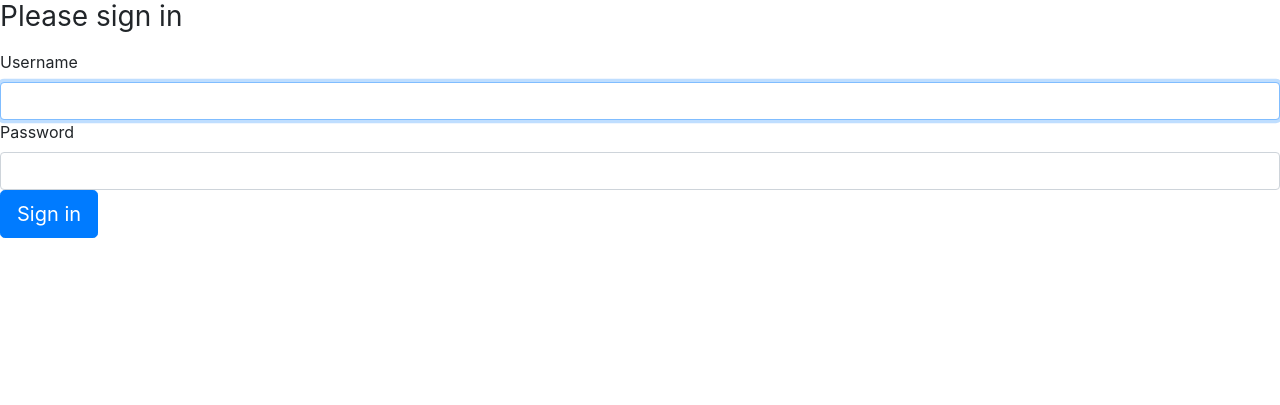
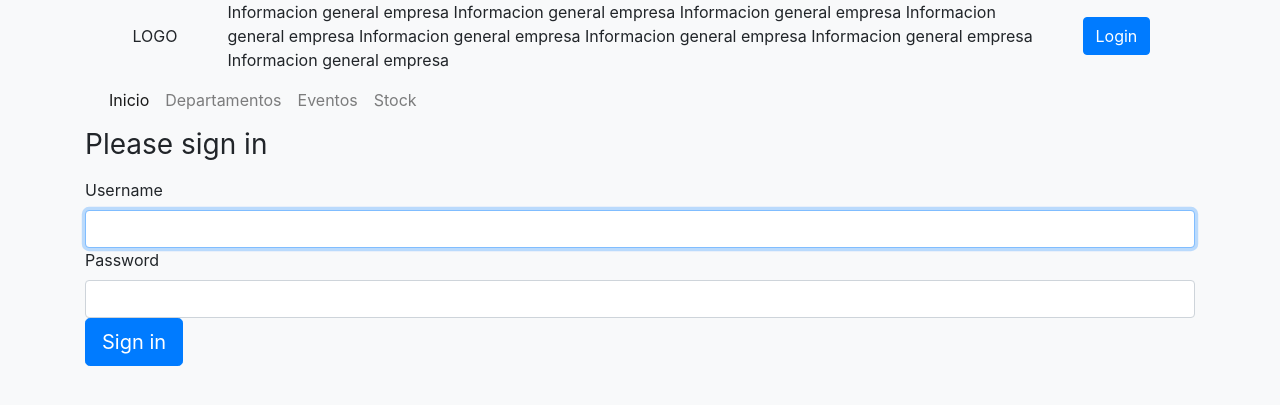
Before and after one commit to cristobaldl/almacen, a Symfony app: template templates/security/login.html.twig in a window 1280 px wide. Shown: the top 405 px of the page. Run offline with Twig, Linux system fonts and the light colour scheme; the template is opened without the code that fills it, so the values that code supplies are empty; some libraries are stand-ins or nearby versions.

Commit message:
Added navbar and roles to /admin

```diff
--- a/src/Entity/User.php
+++ b/src/Entity/User.php
@@ -62,7 +62,9 @@ class User implements UserInterface
     {
         $roles = $this->roles;
         // guarantee every user at least has ROLE_USER
-        $roles[] = 'ROLE_USER';
+        if (!isset($roles)) {
+            $roles[] = 'ROLE_USER';
+        }
 
         return array_unique($roles);
     }
--- a/templates/base.html.twig
+++ b/templates/base.html.twig
@@ -7,7 +7,42 @@
         <link rel="stylesheet" href="https://stackpath.bootstrapcdn.com/bootstrap/4.3.1/css/bootstrap.min.css" integrity="sha384-ggOyR0iXCbMQv3Xipma34MD+dH/1fQ784/j6cY/iJTQUOhcWr7x9JvoRxT2MZw1T" crossorigin="anonymous">
         {% endblock %}
     </head>
-    <body>
+    <body class="container bg-light">
+        <header class="row bg-light justify-content-center align-items-center">
+            <div class="col col-md-1">LOGO</div>
+            <div class="col col-md-9">Informacion general empresa Informacion general empresa Informacion general empresa Informacion general empresa Informacion general empresa Informacion general empresa Informacion general empresa Informacion general empresa </div>
+            <div class="col col-md-1">
+                {% if app.user %}
+                    <div class="mb-3">
+                        <p>Bienvenido {{ app.user.username }} </p>
+                        <a class="btn btn-primary" href="{{ path('app_logout') }}">Logout</a>
+                    </div>
+                {% else %}
+                    <a class="btn btn-primary" href="/login">Login</a>
+                {% endif %}
+            </div>
+        </header>
+        <nav class="navbar navbar-expand-lg navbar-light bg-light">
+            <ul class="navbar-nav">
+                <li class="nav-item active">
+                    <a class="nav-link" href="/">Inicio</a>
+                </li>
+                <li class="nav-item">
+                    <a class="nav-link" href="#">Departamentos</a>
+                </li>
+                <li class="nav-item">
+                    <a class="nav-link" href="#">Eventos</a>
+                </li>
+                <li class="nav-item">
+                    <a class="nav-link" href="#">Stock</a>
+                </li>
+                {% if is_granted('ROLE_ADMIN') %}
+                    <li class="nav-item">
+                        <a class="nav-link" href="/admin">Admin</a>
+                    </li>
+                {% endif %}
+            </ul>
+        </nav>
         {% block body %}{% endblock %}
         {% block javascripts %}
         <script src="https://code.jquery.com/jquery-3.3.1.slim.min.js" integrity="sha384-q8i/X+965DzO0rT7abK41JStQIAqVgRVzpbzo5smXKp4YfRvH+8abtTE1Pi6jizo" crossorigin="anonymous"></script>
--- a/templates/security/login.html.twig
+++ b/templates/security/login.html.twig
@@ -6,12 +6,6 @@
 <form method="post">
     {% if error %}
         <div class="alert alert-danger">{{ error.messageKey|trans(error.messageData, 'security') }}</div>
-    {% endif %}
-
-    {% if app.user %}
-        <div class="mb-3">
-            You are logged in as {{ app.user.username }}, <a href="{{ path('app_logout') }}">Logout</a>
-        </div>
     {% endif %}
 
     <h1 class="h3 mb-3 font-weight-normal">Please sign in</h1>
```
Also changed, not shown: templates/landingpage.html.twig (+0 -25 lines), 3 other files.
